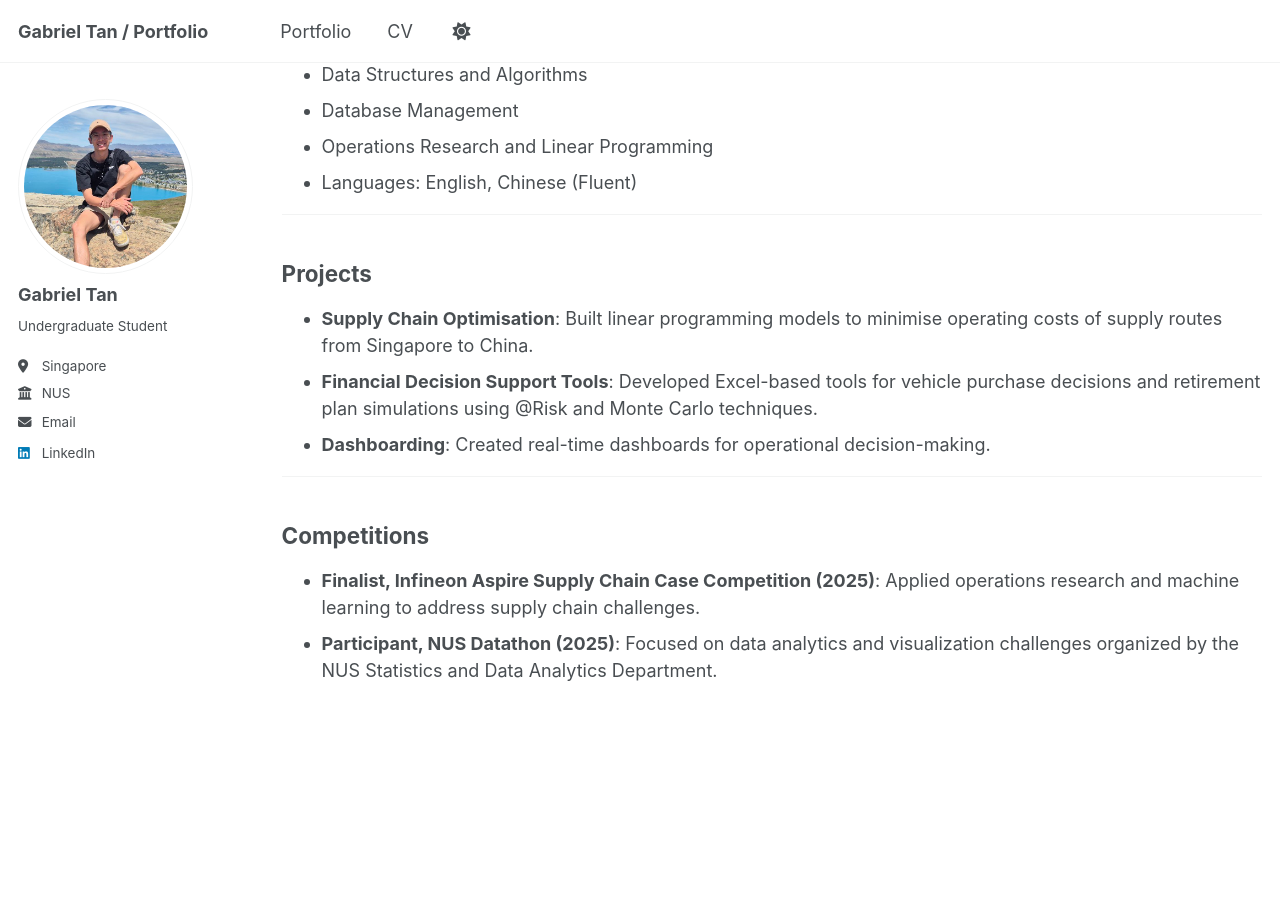
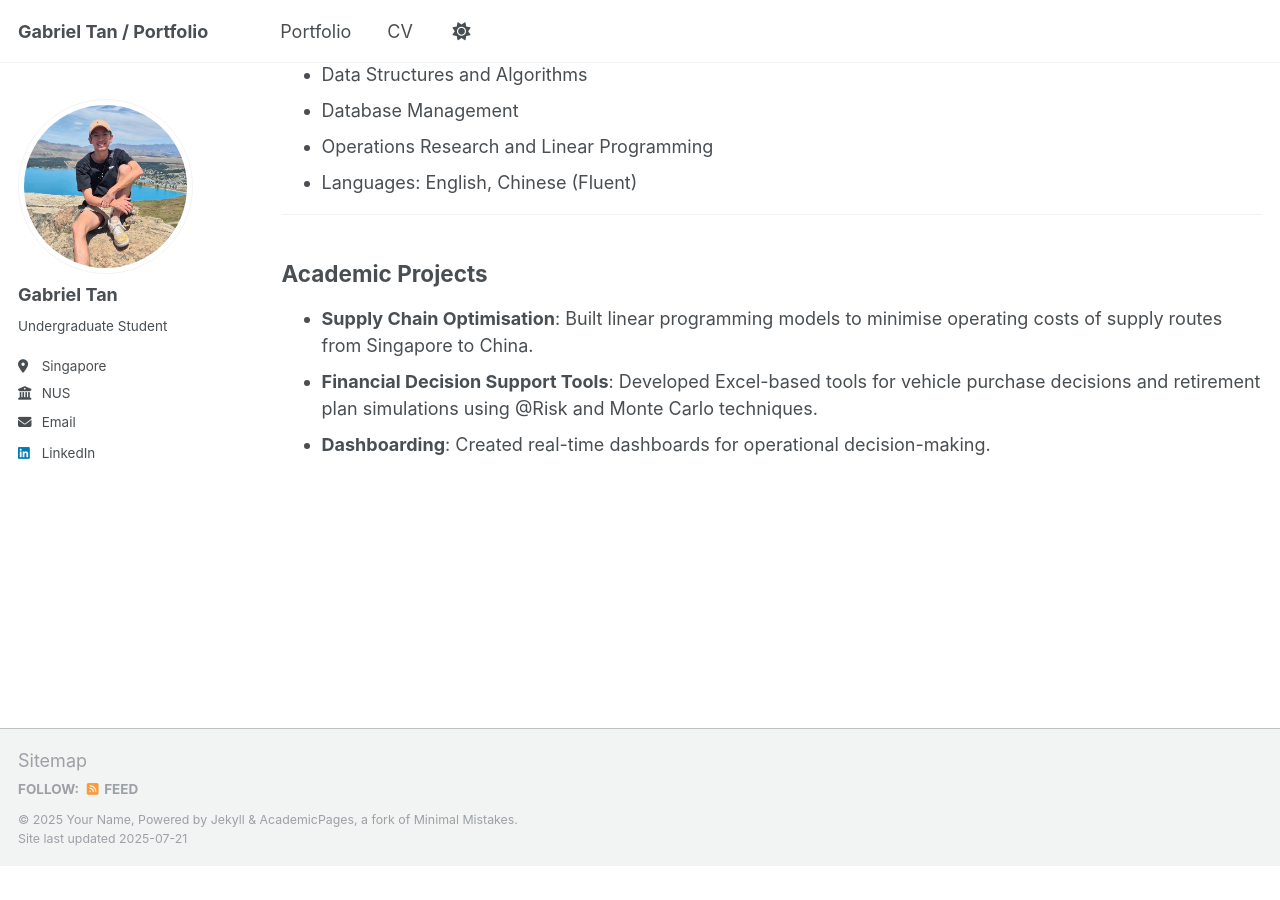
Before and after one commit to Gabetxk/Gabetxk.github.io, a Jekyll site: the page built from _pages/cv.md, in a window 1280 px wide and 900 px high, scrolled down 1083 px. Built offline with Jekyll 4.4.1, drawn with Linux system fonts in a browser that asks for light colours; a script that is not in the unit is left out; after the commit the page ends 1949 px from its top, so only the background shows below that.

Commit message:
Update cv.md

```diff
--- a/_pages/cv.md
+++ b/_pages/cv.md
@@ -47,15 +47,8 @@ _Pansing Distribution Pte Ltd_ | Jan 2023 – Mar 2023
 
 ---
 
-## Projects
+## Academic Projects
 
 - **Supply Chain Optimisation**: Built linear programming models to minimise operating costs of supply routes from Singapore to China.
 - **Financial Decision Support Tools**: Developed Excel-based tools for vehicle purchase decisions and retirement plan simulations using @Risk and Monte Carlo techniques.
 - **Dashboarding**: Created real-time dashboards for operational decision-making.
-
----
-
-## Competitions
-
-- **Finalist, Infineon Aspire Supply Chain Case Competition (2025)**: Applied operations research and machine learning to address supply chain challenges.
-- **Participant, NUS Datathon (2025)**: Focused on data analytics and visualization challenges organized by the NUS Statistics and Data Analytics Department.
```
